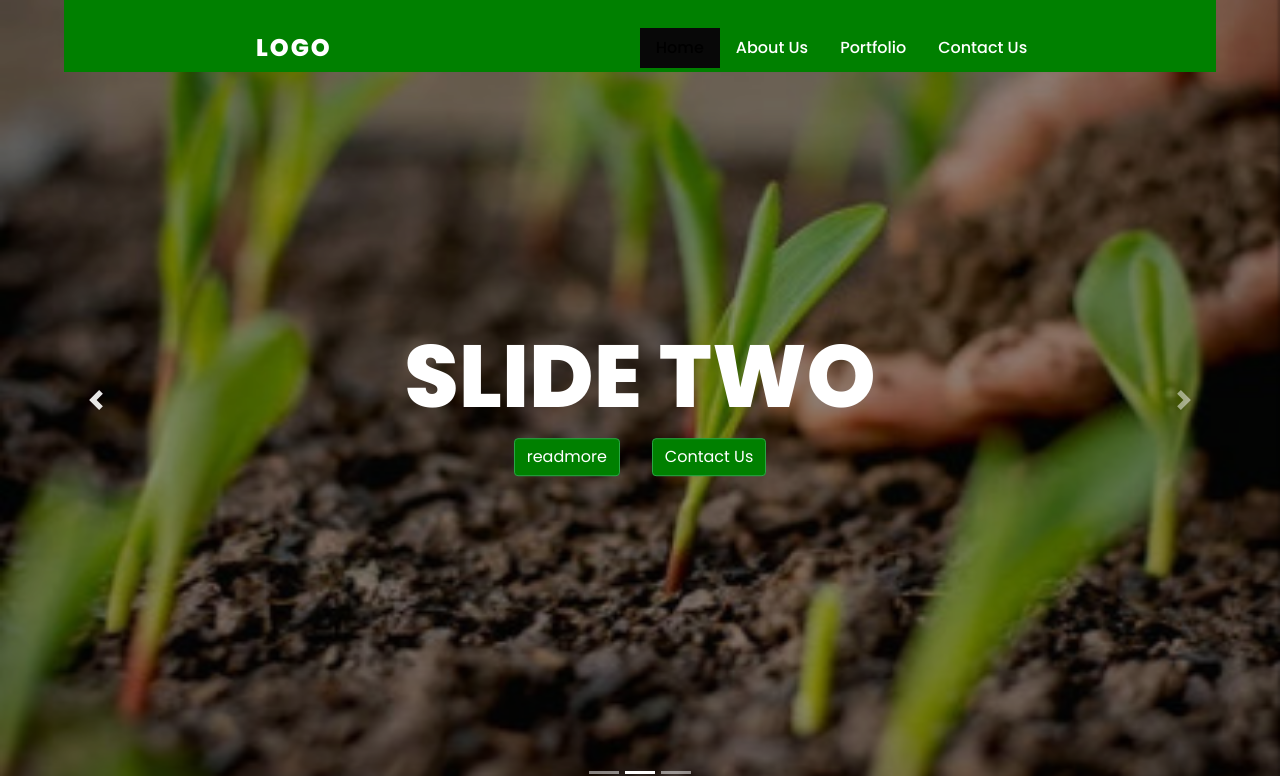
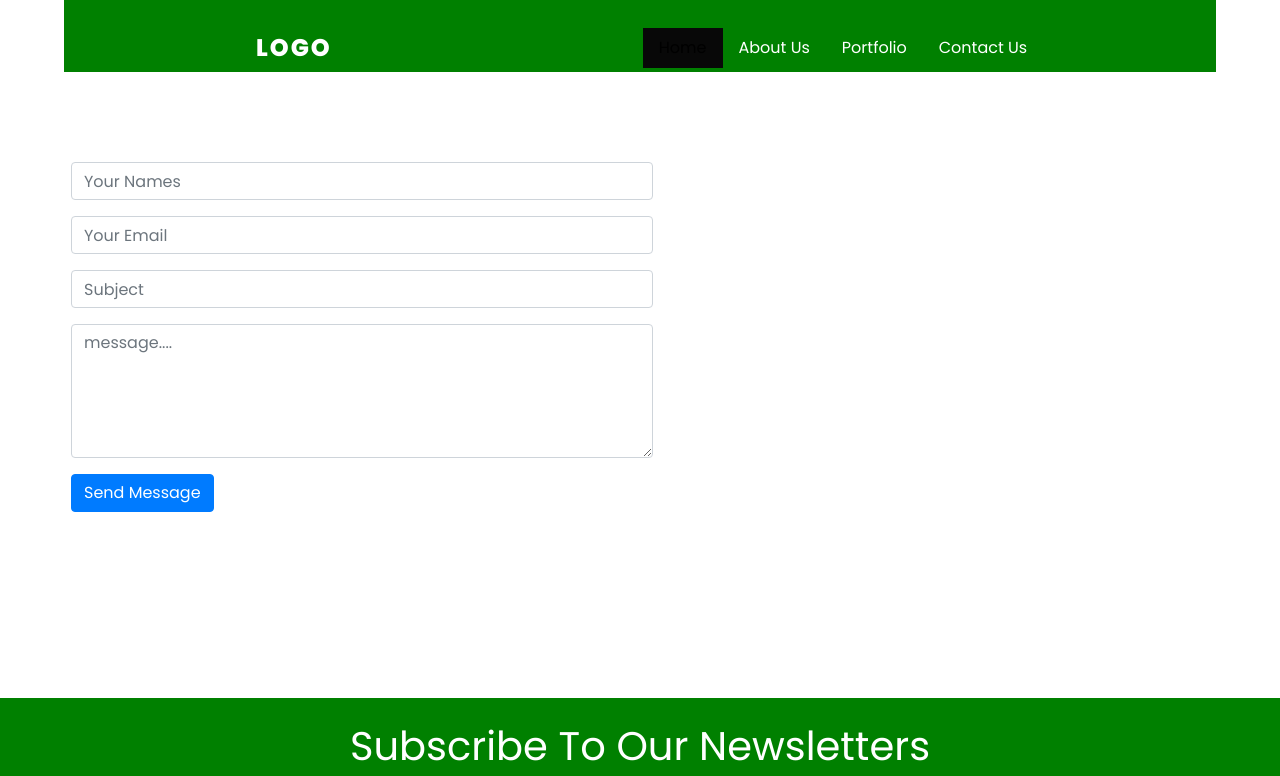
Before and after one commit to freddykaberuka/GrowGreen-frontEnd, a React (Create React App) app in the folder growgreen/: page /about in a window 1280 px wide. Shown: the top 776 px of the page. Built offline with nearby package versions, Linux system fonts and the light colour scheme.

Commit message:
add contact form

```diff
--- a/growgreen/src/App.js
+++ b/growgreen/src/App.js
@@ -1,39 +1,20 @@
-import logo from './logo.svg';
 import './App.css';
 import 'bootstrap/dist/css/bootstrap.min.css'
-import NavBar from './components/NavBar'
-import Service from './components/pages/Services'
-import landings from './assets/images/ggr-background1.jpg'
-import Gallery from './components/pages/Gallery';
-import NewNav from './components/pages/landing/newNav';
-// import { Card } from 'react-bootstrap';
-import Ads from './components/pages/landing/govAd/advertisement';
-import Latest from './components/pages/landing/latestBlog/latest';
 import Subscribe from './components/pages/footer1/subscribe/subscribe';
 import Footer1 from './components/pages/footer1/footer1';
 import Footer from './components/pages/footer/footer';
-import Sliders from './components/pages/landing/sliders';
-import Impact from './components/pages/landing/short-info/impact';
-import Secondsect from './components/pages/landing/secondsection/secondsection';
-import Home from './components/pages/landing/home';
+import Contacts from './components/pages/Contacts';
+import Links from './components/pages/landing/links';
 // import ContentInfo from './components/pages/landing/short-info/contentInfo';
 function App() {
   return (
     <div className="App">
+      <Links/>
+      <div className="pt-10 pl-14 pb-10">
+      <Contacts/>
+      </div>
+     <Subscribe/>
 
-      {/* <Header /> */}
-     {/* <NavBar /> */}
-     {/* <NewNav/> */}
-     {/* <Contacts/> */}
-     <Home/>
-     {/* <Impact/> */}
-     {/* <ContentInfo/> */}
-     {/* <Gallery/> */}
-
-     {/* <Card/> */}
-
-     <Subscribe/>
-     <Footer1/>
      <Footer/>
     </div>
   );
--- a/growgreen/src/components/pages/Contacts.js
+++ b/growgreen/src/components/pages/Contacts.js
@@ -1,7 +1,8 @@
 import React from 'react'
+import './contact.css'
 function Contacts() {
     return (
-        <div>
+        <div className='contact'>
             {/* <div className="col-6"> */}
             <form className="col-sm-6 mt-5">
                 <div className="form-group">
--- /dev/null
+++ b/growgreen/src/components/pages/about/welcome.js
@@ -0,0 +1,28 @@
+import React from 'react'
+import image2 from '../../../assets/images/image3.jpg'
+import './about.css'
+
+function Welcome() {
+    return (
+        <div className='welcomes d-flex pt-3'>
+            <div className='welcome pl-10 w-75'>
+                <h2>WELCOME TO GROW GREEN RWANDA</h2>
+            Grow Green Rwanda is a women non-govermental
+organization that promotes climate-resilient peri-urban agriculture
+
+Lorem ipsum dolor sit amet, consectetur adipiscing elit, sed do
+eiusmod tempor incididunt ut labore et dolore magna aliqua.
+Ut enim ad minim veniam, quis nostrud exercitation ullamco
+laboris nisi ut aliquip ex ea commodo consequat. Duis aute
+irure dolor in reprehenderit in voluptate velit esse cillum dolore
+eu fugiat nulla pariatur. Excepteur sint occaecat cupidatat non
+proident, sunt in culpa qui officia deserunt mollit anim id est
+laborum
+            </div>
+            <div className='photoSlide'>
+            </div>
+        </div>
+    )
+}
+
+export default Welcome
--- /dev/null
+++ b/growgreen/src/components/pages/contact.css
@@ -0,0 +1,4 @@
+.contact{
+    height: 60vh;
+    margin-top: 10%;
+}
--- /dev/null
+++ b/growgreen/src/components/pages/landing/links.js
@@ -0,0 +1,19 @@
+import React from 'react'
+import './slide.css'
+function Links() {
+    return (
+        <div>
+            <div className="col-md-12 navbar">
+				<a href="index.html" class="logo navbar-brand text-white offset-md-2">Logo</a>
+				<ul className="nav">
+					<li className="nav-item active"><a href="#" class="nav-link">Home</a></li>
+					<li className="nav-item"><a href="#" class="nav-link">About Us</a></li>
+					<li className="nav-item"><a href="#" class="nav-link">Portfolio</a></li>
+					<li className="nav-item"><a href="#" class="nav-link">Contact Us</a></li>
+				</ul>
+			</div>
+        </div>
+    )
+}
+
+export default Links
--- a/growgreen/src/components/pages/landing/sliders.js
+++ b/growgreen/src/components/pages/landing/sliders.js
@@ -1,4 +1,5 @@
 import React from 'react'
+import Links from './links'
 import './slide.css'
 
 function Sliders() {
@@ -6,15 +7,7 @@ function Sliders() {
         <div>
             <div className="container-fluid">
 		    <div className="row">
-			<div className="col-md-12 navbar">
-				<a href="index.html" class="logo navbar-brand text-white offset-md-2">Logo</a>
-				<ul className="nav">
-					<li className="nav-item active"><a href="#" class="nav-link">Home</a></li>
-					<li className="nav-item"><a href="#" class="nav-link">About Us</a></li>
-					<li className="nav-item"><a href="#" class="nav-link">Portfolio</a></li>
-					<li className="nav-item"><a href="#" class="nav-link">Contact Us</a></li>
-				</ul>
-			</div>
+			<Links/>
 
 			{/* slider banner	  */}
 
```
